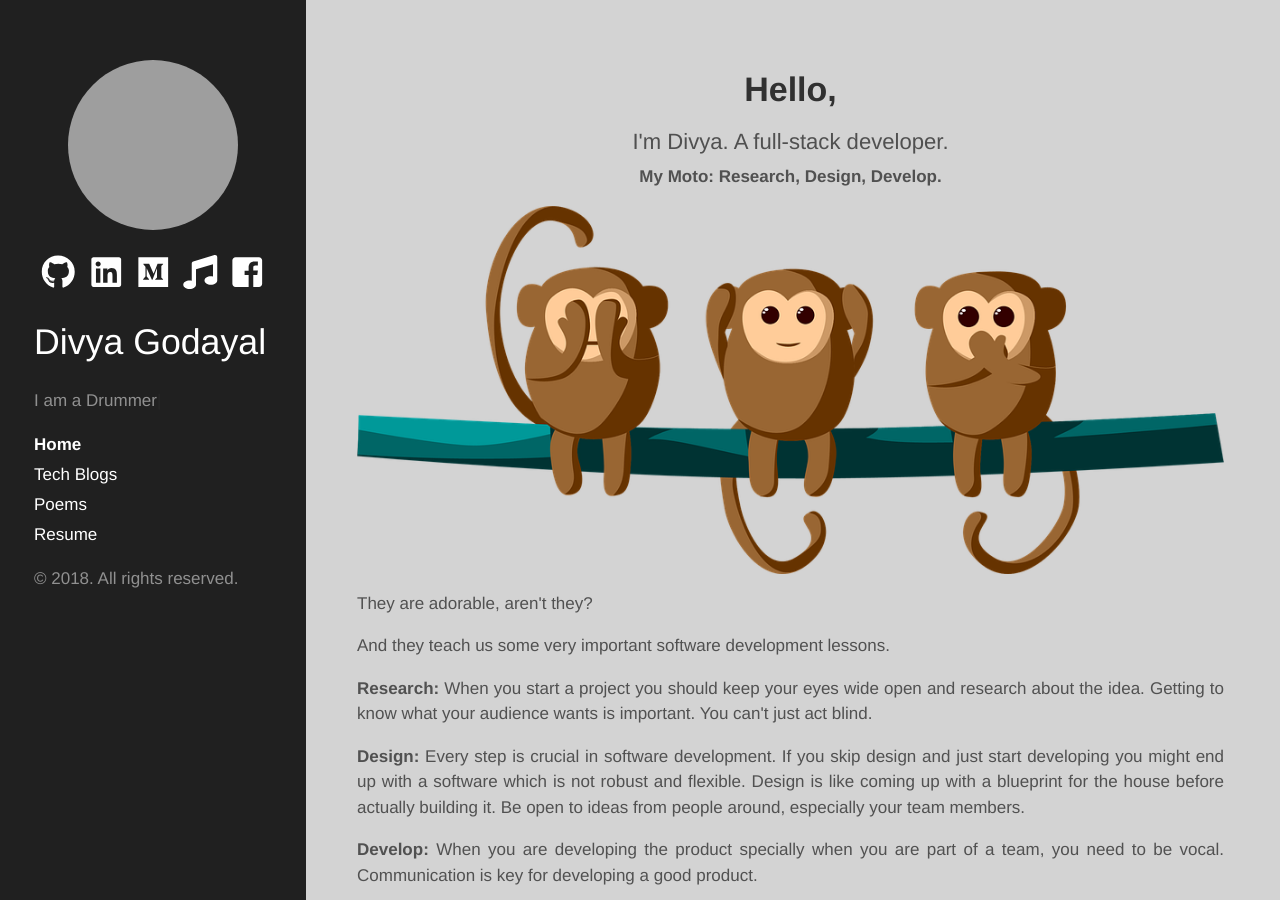
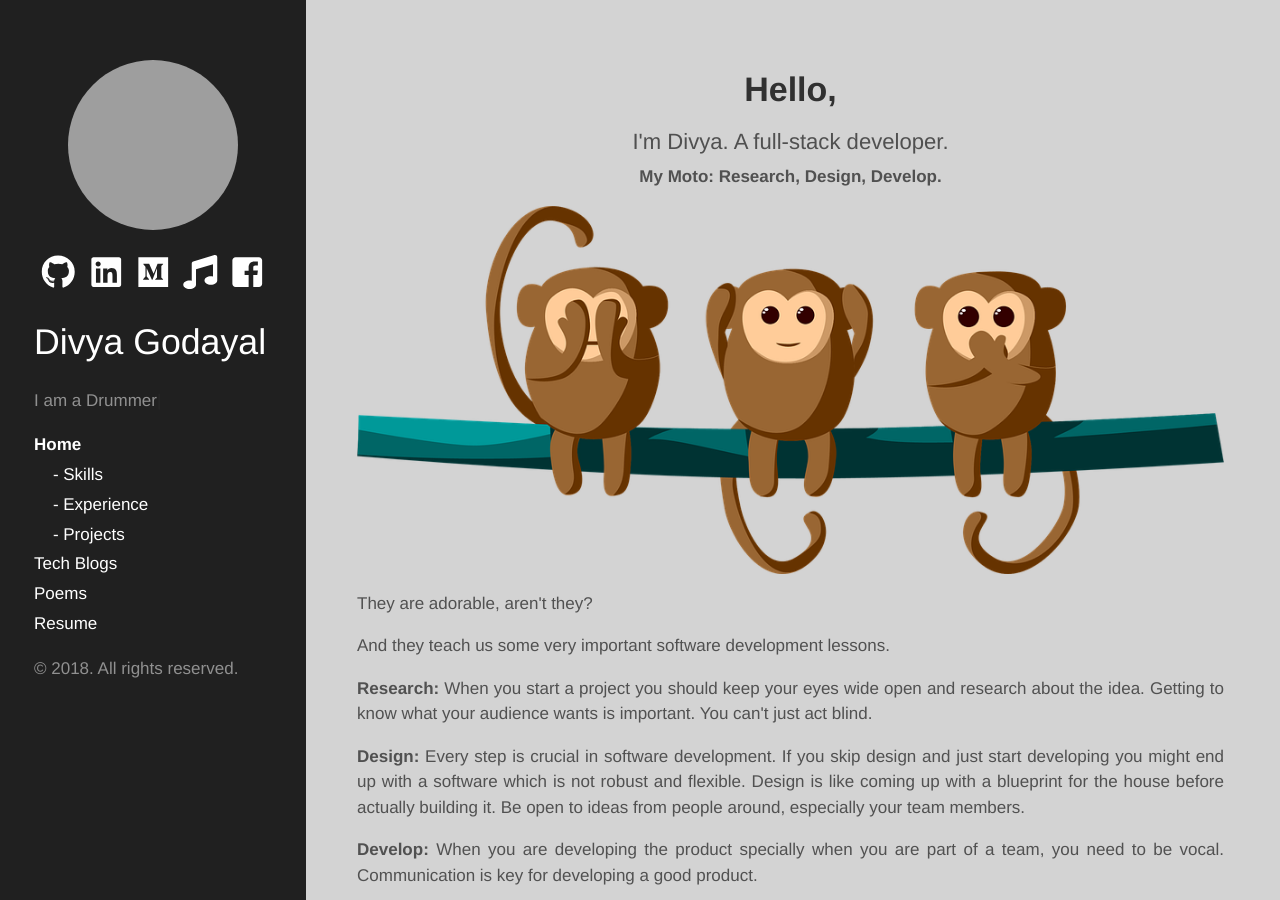
Before and after one commit to DivyaGodayal/DivyaGodayal.github.io, a Jekyll site: the page built from index.html, in a window 1280 px wide and 900 px high. Built offline with Jekyll 4.4.1, drawn with Linux system fonts in a browser that asks for light colours; nearby versions of some CDN libraries; Markdown is read by kramdown in place of the engine named in the settings; grey boxes are pictures that could not be loaded.

Commit message:
Added updated resume and styling changes to sidebar.

```diff
--- a/_includes/sidebar.html
+++ b/_includes/sidebar.html
@@ -81,6 +81,9 @@
           {% endif %}
         {% endif %}
       {% endfor %}
+      <a class="sidebar-nav-item" style="text-decoration:none;" href="{{ '/' | relative_url }}#skill-section">&nbsp&nbsp&nbsp&nbsp- Skills</a>
+      <a class="sidebar-nav-item" style="text-decoration:none;" href="{{ '/' | relative_url }}#timeline-section">&nbsp&nbsp&nbsp&nbsp- Experience</a>
+      <a class="sidebar-nav-item" style="text-decoration:none;" href="{{ '/' | relative_url }}#projects-section">&nbsp&nbsp&nbsp&nbsp- Projects</a>
       <a class="sidebar-nav-item{% if page.url == '/technology/' | relative_url %} active{% endif %}" href="/technology/">Tech Blogs</a>
       <a class="sidebar-nav-item{% if page.url == '/poems/' | relative_url %} active{% endif %}" href="/poems/">Poems</a>
       <a target="_blank" class="sidebar-nav-item{% if page.url == '/assets/cv.pdf' | relative_url %} active{% endif %}" href="{{ site.github.repo }}/public/assets/Resume-DivyaGodayal.pdf">Resume</a>
--- a/index.html
+++ b/index.html
@@ -61,7 +61,7 @@ title: Home
 </p>
 
 <!-- Skill section begin -->
-<section class="resume-section"><h1><div>My Skills</div></h1></section>
+<section class="resume-section" id="skill-section"><h1><div>My Skills</div></h1></section>
 
 <div class="skill-container">
   <div class="skills language-c"><div class="skills-text">C</div></div>
@@ -127,7 +127,7 @@ title: Home
 
 
 
-<section class="resume-section intro">
+<section class="resume-section intro" id="timeline-section">
   <div class="timeline-container">
     <h1><div>Experience Timeline</div></h1>
   </div>
@@ -236,7 +236,7 @@ title: Home
 
 
 <!-- Begin Project Section -->
-<div class="projects">
+<div class="projects" id="projects-section">
     <section class="resume-section"><h1><div>Projects</div></h1></section>
     <div class="left">
 
```
Also changed, not shown: 1 other file.
